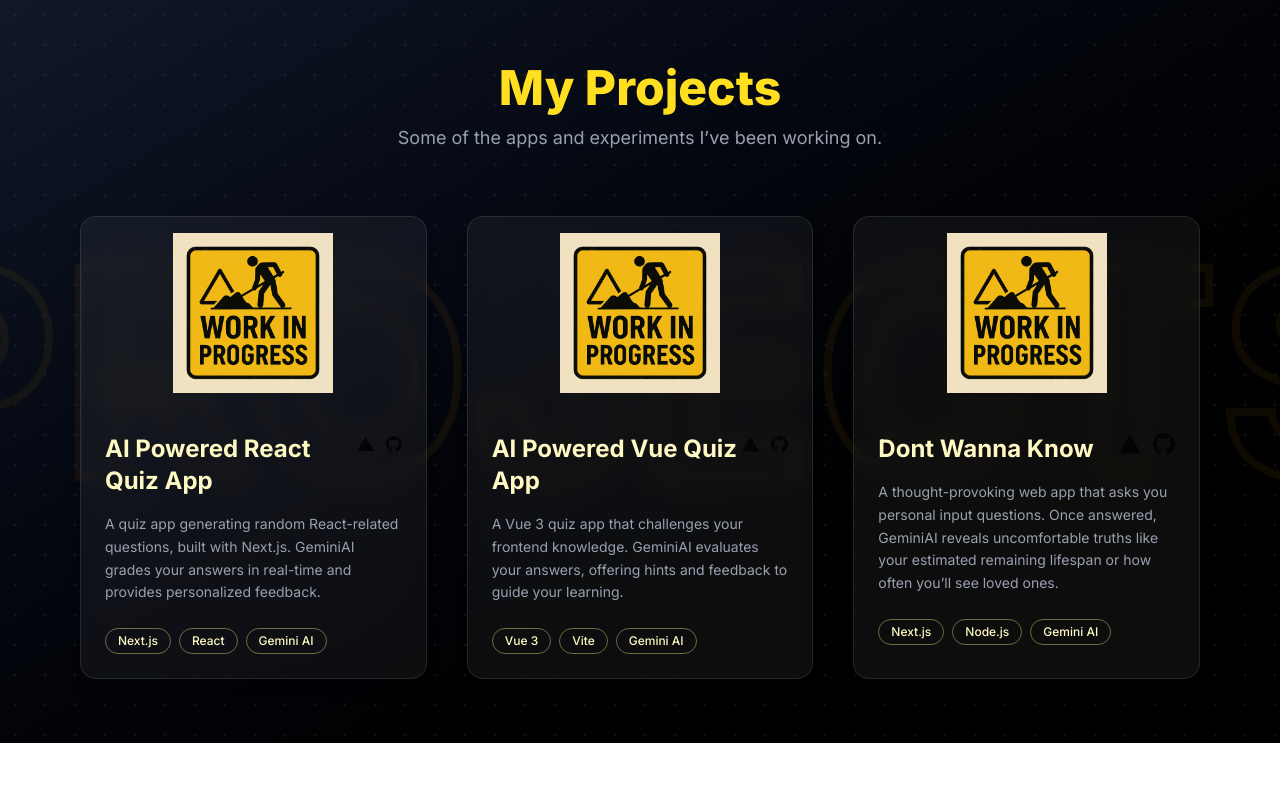
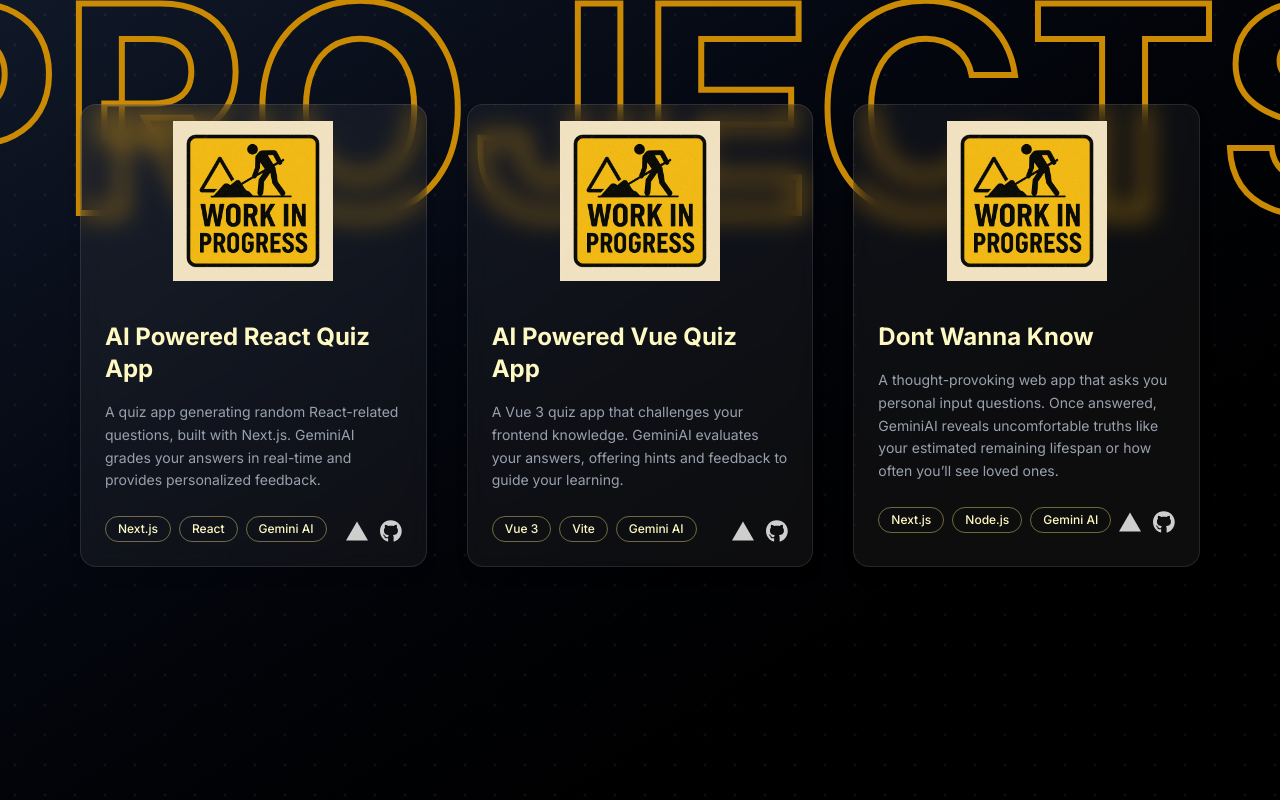
Before and after one commit to lukaskourilcz/nxt-portfolio, a Next.js app: page /components/projects in a window 1280 px wide. Built offline with nearby package versions, Linux system fonts and the light colour scheme.

Commit message:
projects and experience styling fixed

```diff
--- a/src/app/components/experience/page.js
+++ b/src/app/components/experience/page.js
@@ -1,5 +1,8 @@
+"use client";
+
 import Image from "next/image";
 import React from "react";
+import { motion } from "framer-motion";
 
 export default function ExperienceSection() {
   const experiences = [
@@ -91,62 +94,86 @@
   return (
     <section
       id="experience"
-      className="relative bg-gradient-to-bl from-white to-gray-200 py-16 px-6 lg:px-20 overflow-hidden"
+      className="relative bg-gradient-to-bl from-white to-gray-200 py-16 px-4 sm:px-8 lg:px-20 overflow-hidden"
     >
-      <div className="w-full flex justify-center">
-        <h2 className="text-[15rem] font-bold text-transparent [-webkit-text-stroke:10px_black] opacity-90 text-center leading-none -mt-23">
-          EXPERIENCE
-        </h2>
-      </div>
       <div
         className="absolute inset-0
-  bg-[radial-gradient(circle,rgba(0,0,0,0.02)_2px,transparent_2px),radial-gradient(circle,rgba(0,0,0,0.04)_2px,transparent_2px)]
-  bg-[length:60px_60px,30px_30px]
-  bg-[position:0_0,15px_15px]"
+        bg-[radial-gradient(circle,rgba(0,0,0,0.02)_2px,transparent_2px),radial-gradient(circle,rgba(0,0,0,0.04)_2px,transparent_2px)]
+        bg-[length:40px_40px,20px_20px]
+        bg-[position:0_0,10px_10px]"
       ></div>
 
-      <div className="relative -mt-31">
+      <motion.div
+        initial={{ opacity: 0.7 }}
+        whileInView={{ opacity: 1 }}
+        transition={{ duration: 1, ease: "easeOut" }}
+        viewport={{ once: true }}
+        className="w-full flex justify-center relative z-0 mb-10 sm:mb-16"
+      >
+        <div className="w-full flex justify-center">
+          <h2 className="text-[15rem] font-bold text-transparent [-webkit-text-stroke:10px_black] opacity-90 text-center leading-none -mt-23">
+            EXPERIENCE
+          </h2>
+        </div>
+      </motion.div>
+
+      <div className="relative -mt-48">
         <div className="absolute left-1/2 transform -translate-x-1/2 w-1 top-1/6 bottom-5 bg-gray-300 rounded"></div>
 
-        <div className="grid md:grid-cols-2 gap-6 relative z-10">
+        <motion.div
+          initial="hidden"
+          whileInView="visible"
+          transition={{ staggerChildren: 0.2 }}
+          viewport={{ once: true }}
+          className="grid md:grid-cols-2 gap-6 relative z-10 -mt-31"
+        >
           {experiences.map((exp, i) => (
-            <div
+            <motion.div
               key={i}
-              className={`relative bg-white/70 backdrop-blur-md opacity-97 rounded-2xl shadow-md p-6 hover:shadow-xl transition ${
+              variants={{
+                hidden: { opacity: 0 },
+                visible: { opacity: 0.97 },
+              }}
+              transition={{ duration: 0.8, ease: "easeOut" }}
+              className={`relative bg-white/70 backdrop-blur-md rounded-2xl shadow-md p-4 sm:p-6 hover:shadow-lg transition ${
                 i % 2 === 0 ? "md:mr-8" : "md:ml-8"
               }`}
             >
-              <div className="flex justify-between items-start">
-                <div className="flex items-center gap-2 mb-1">
+              <div className="flex flex-col sm:flex-row sm:items-center sm:justify-between gap-2 mb-2">
+                <div className="flex items-center gap-2">
                   <Image
                     src={exp.logo}
                     alt={`${exp.company} logo`}
-                    width={exp.company === "Autodoprava Kopeček" ? 56 : 32}
-                    height={exp.company === "Autodoprava Kopeček" ? 56 : 32}
+                    width={exp.company === "Autodoprava Kopeček" ? 48 : 32}
+                    height={exp.company === "Autodoprava Kopeček" ? 48 : 32}
                   />
-                  <h3 className="text-2xl font-bold text-gray-900">
+                  <h3 className="text-lg sm:text-xl md:text-2xl font-bold text-gray-900">
                     {exp.company}
                   </h3>
                 </div>
-                <span className="text-lg font-semibold text-gray-700">
+                <span className="text-sm sm:text-base md:text-lg font-semibold text-gray-700">
                   {exp.role}
                 </span>
               </div>
-              <p className="text-sm text-gray-500">
+
+              <p className="text-xs sm:text-sm text-gray-500">
                 {exp.period} • {exp.location}
               </p>
 
-              <ul className="mt-4 space-y-2 text-gray-700">
+              <ul className="mt-3 sm:mt-4 space-y-2 text-gray-700">
                 {exp.responsibilities.map((res, j) => (
-                  <li key={j} className="flex items-start gap-2 text-xs">
+                  <li
+                    key={j}
+                    className="flex items-start gap-2 text-xs sm:text-sm"
+                  >
                     <span className="text-black font-bold">›</span>
                     <span>{res}</span>
                   </li>
                 ))}
               </ul>
-            </div>
+            </motion.div>
           ))}
-        </div>
+        </motion.div>
       </div>
     </section>
   );
--- a/src/app/components/projects/page.js
+++ b/src/app/components/projects/page.js
@@ -39,34 +39,24 @@
   return (
     <section
       id="projects"
-      className="relative bg-gradient-to-br from-gray-900 to-black text-white py-16 px-4 sm:px-8 lg:px-20 overflow-hidden"
+      className="relative min-h-screen bg-gradient-to-br from-gray-900 to-black text-white py-16 px-4 sm:px-8 lg:px-20 overflow-hidden"
     >
-      <div className="absolute inset-0 bg-[radial-gradient(circle,rgba(255,255,255,0.05)_1px,transparent_2px)] bg-[length:24px_24px] sm:bg-[length:30px_30px]"></div>
-
-      <motion.h2
-        initial={{ opacity: 0 }}
-        whileInView={{ opacity: 0.15 }}
-        transition={{ duration: 1, ease: "easeOut" }}
-        viewport={{ once: true }}
-        className="hidden sm:flex absolute inset-0 items-center justify-center text-[4rem] sm:text-[8rem] md:text-[12rem] lg:text-[18rem] font-bold text-transparent
-                  [-webkit-text-stroke:4px_rgba(202,138,4,0.5)] md:[-webkit-text-stroke:8px_rgba(202,138,4,0.5)] leading-none pointer-events-none text-center"
-      >
-        PROJECTS
-      </motion.h2>
+      <div className="absolute inset-0 bg-[radial-gradient(circle,rgba(255,255,255,0.05)_1px,transparent_2px)] bg-[length:20px_20px] sm:bg-[length:30px_30px]"></div>
 
       <motion.div
         initial={{ opacity: 0 }}
-        whileInView={{ opacity: 1 }}
-        transition={{ duration: 0.8, ease: "easeOut" }}
+        animate={{ opacity: 1 }}
+        transition={{ duration: 1, ease: "easeOut" }}
         viewport={{ once: true }}
-        className="relative z-10 text-center mb-10 sm:mb-16"
+        className="w-full flex justify-center relative z-10 -mt-25 mb-16 sm:mb-16"
       >
-        <h2 className="text-2xl sm:text-3xl md:text-5xl font-extrabold text-yellow-300">
-          My Projects
+        <h2
+          className="absolute text-[4rem] sm:text-[8rem] md:text-[12rem] lg:text-[18rem] font-bold text-transparent
+      [-webkit-text-stroke:14px_rgba(202,138,4)] sm:[-webkit-text-stroke:6px_rgba(202,138,4)]
+      text-center leading-none"
+        >
+          PROJECTS
         </h2>
-        <p className="text-gray-400 mt-2 sm:mt-3 max-w-xl mx-auto text-sm sm:text-base md:text-lg">
-          Some of the apps and experiments I’ve been working on.
-        </p>
       </motion.div>
 
       <motion.div
@@ -74,7 +64,7 @@
         whileInView="visible"
         transition={{ staggerChildren: 0.2 }}
         viewport={{ once: true }}
-        className="grid sm:grid-cols-2 lg:grid-cols-3 gap-8 sm:gap-10 relative z-10"
+        className="grid sm:grid-cols-2 lg:grid-cols-3 gap-6 sm:gap-10 relative z-10"
       >
         {projects.map((proj, i) => (
           <motion.div
@@ -84,7 +74,7 @@
               visible: { opacity: 1 },
             }}
             transition={{ duration: 0.8, ease: "easeOut" }}
-            className="group bg-white/5 backdrop-blur-md rounded-2xl border border-white/10 shadow-lg hover:shadow-yellow-400/10 transition-transform duration-300 hover:-translate-y-1 overflow-hidden"
+            className="group bg-white/5 mt-10 sm:mt-12 lg:mt-19 backdrop-blur-md rounded-2xl border border-white/10 shadow-lg hover:shadow-yellow-400/10 transition-transform duration-300 hover:-translate-y-1 overflow-hidden"
           >
             <div className="relative w-full h-40 sm:h-48 overflow-hidden rounded-t-2xl">
               <Image
@@ -96,10 +86,25 @@
             </div>
 
             <div className="p-4 sm:p-6 flex flex-col">
-              <div className="flex justify-between items-start mb-3 sm:mb-4">
-                <h3 className="text-lg sm:text-xl md:text-2xl font-bold text-yellow-100 group-hover:text-yellow-300 transition">
-                  {proj.title}
-                </h3>
+              <h3 className="text-lg sm:text-xl md:text-2xl font-bold text-yellow-100 group-hover:text-yellow-300 transition mb-3 sm:mb-4">
+                {proj.title}
+              </h3>
+
+              <p className="text-gray-400 mb-4 sm:mb-6 text-xs sm:text-sm leading-relaxed">
+                {proj.description}
+              </p>
+
+              <div className="flex justify-between items-end mt-auto">
+                <div className="flex flex-wrap gap-2">
+                  {proj.tech.map((t, j) => (
+                    <span
+                      key={j}
+                      className="px-2 sm:px-3 py-0.5 sm:py-1 text-[10px] sm:text-xs font-medium border border-yellow-200/40 text-yellow-100 rounded-full"
+                    >
+                      {t}
+                    </span>
+                  ))}
+                </div>
                 <div className="flex gap-2 sm:gap-3">
                   {proj.vercel && (
                     <Link href={proj.vercel} target="_blank">
@@ -108,7 +113,7 @@
                         alt="Vercel"
                         width={20}
                         height={20}
-                        className="sm:w-[22px] sm:h-[22px] opacity-70 hover:opacity-100 hover:scale-110 transition"
+                        className="sm:w-[22px] sm:h-[22px] opacity-80 hover:opacity-100 hover:scale-110 transition invert"
                       />
                     </Link>
                   )}
@@ -119,26 +124,11 @@
                         alt="GitHub"
                         width={20}
                         height={20}
-                        className="sm:w-[22px] sm:h-[22px] opacity-70 hover:opacity-100 hover:scale-110 transition invert"
+                        className="sm:w-[22px] sm:h-[22px] opacity-80 hover:opacity-100 hover:scale-110 transition"
                       />
                     </Link>
                   )}
                 </div>
-              </div>
-
-              <p className="text-gray-400 mb-4 sm:mb-6 text-xs sm:text-sm leading-relaxed">
-                {proj.description}
-              </p>
-
-              <div className="flex flex-wrap gap-2 mt-auto">
-                {proj.tech.map((t, j) => (
-                  <span
-                    key={j}
-                    className="px-2 sm:px-3 py-0.5 sm:py-1 text-[10px] sm:text-xs font-medium border border-yellow-200/40 text-yellow-100 rounded-full"
-                  >
-                    {t}
-                  </span>
-                ))}
               </div>
             </div>
           </motion.div>
```
